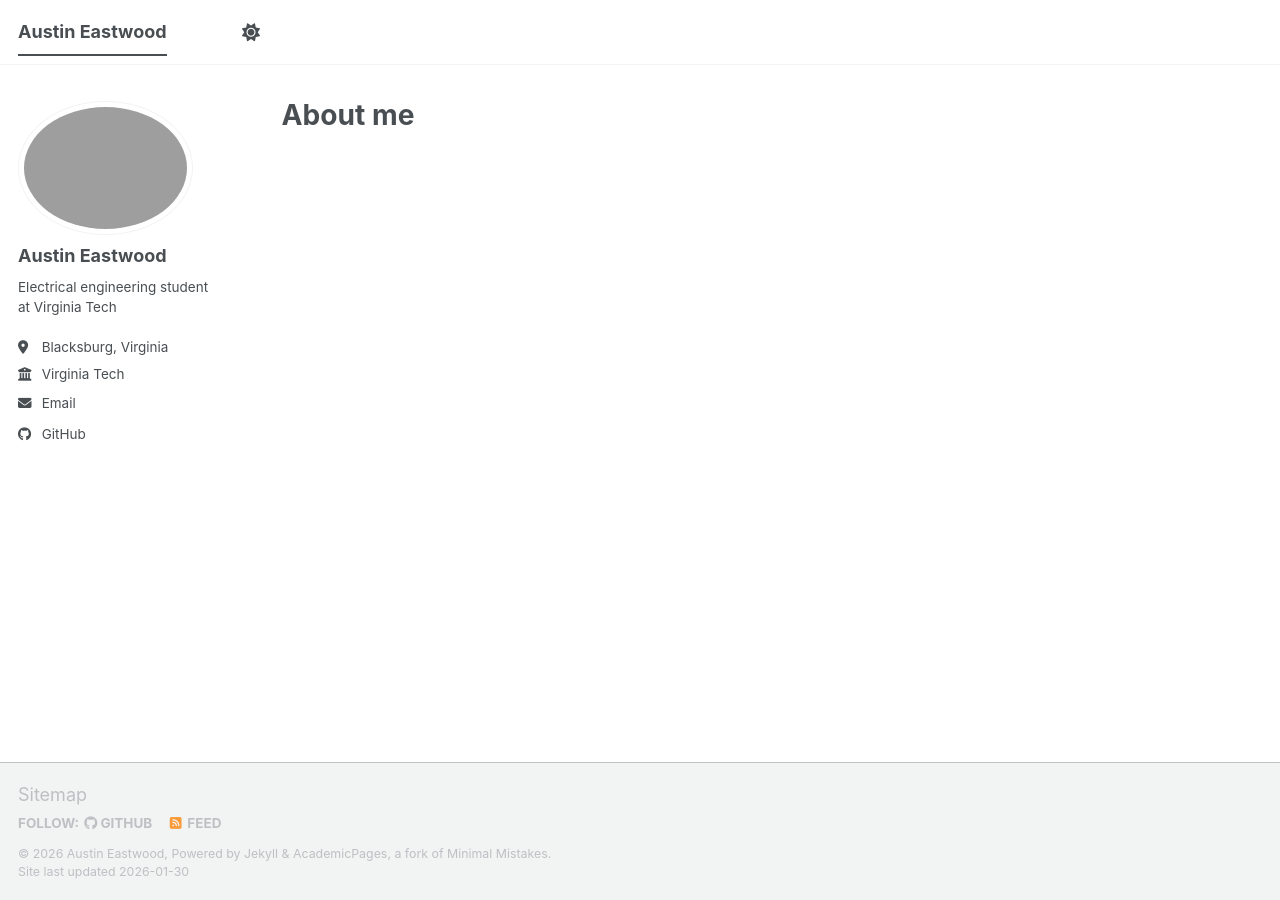
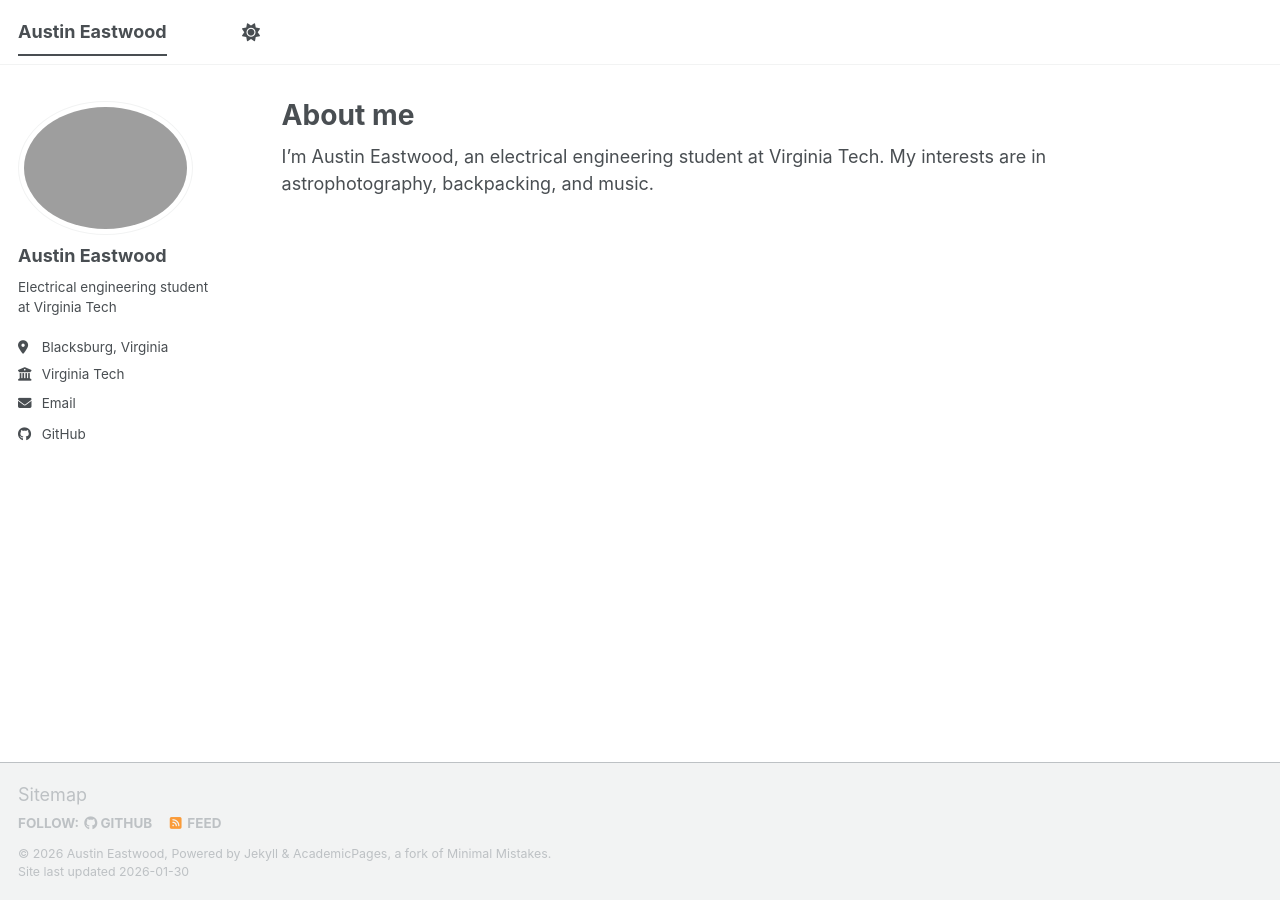
Before and after one commit to austinteastwood/austinteastwood.github.io, a Jekyll site: the page built from _pages/about.md, in a window 1280 px wide. Built offline with Jekyll 4.4.1, drawn with Linux system fonts in a browser that asks for light colours; a script bundle is joined from its source files by our own code; library files that are not in the unit come from our copies.

Commit message:
Update about.md

```diff
--- a/_pages/about.md
+++ b/_pages/about.md
@@ -6,3 +6,4 @@ redirect_from:
   - /about/
   - /about.html
 ---
+I'm Austin Eastwood, an electrical engineering student at Virginia Tech. My interests are in astrophotography, backpacking, and music.
```
